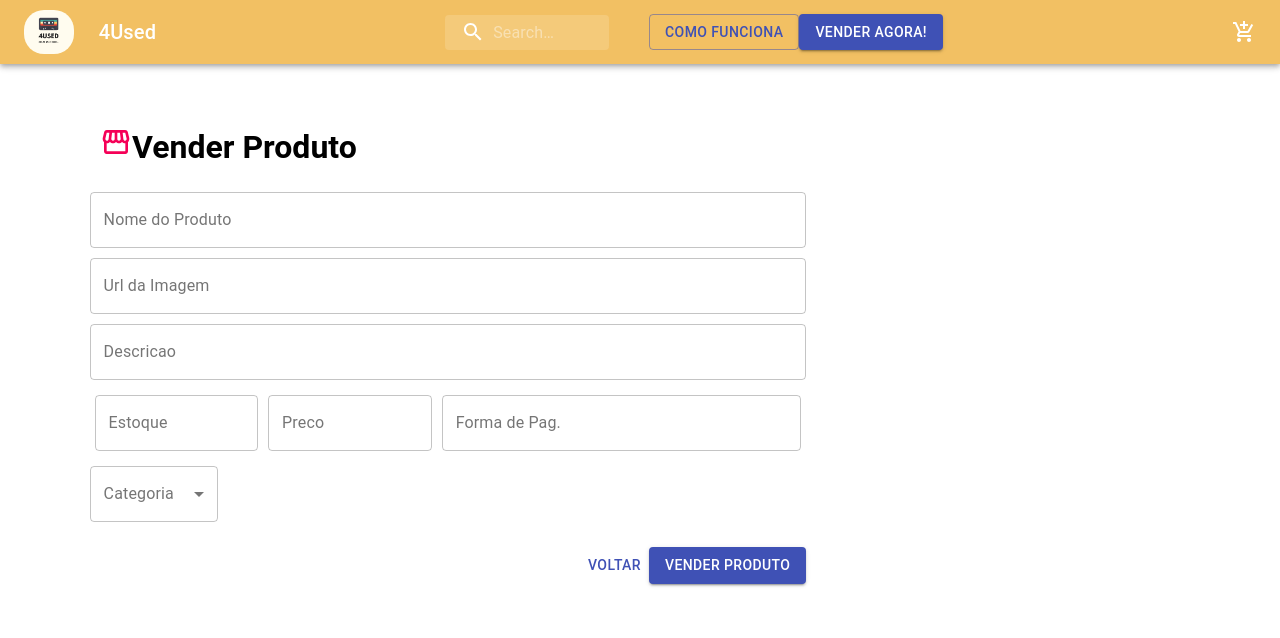
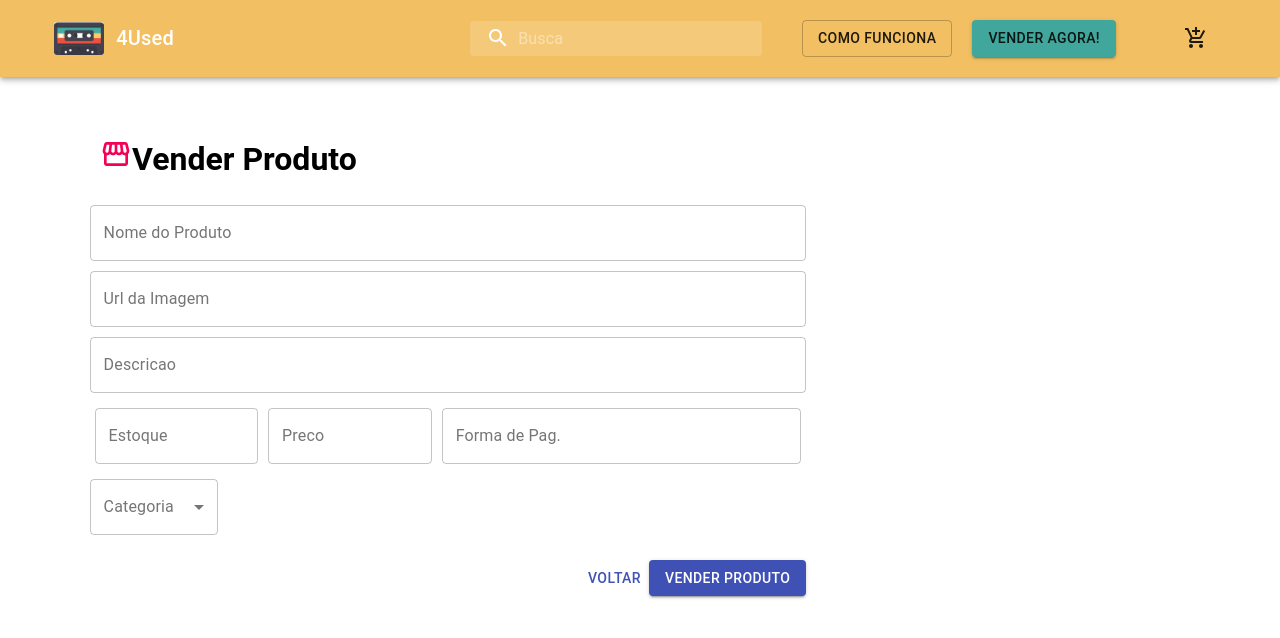
Before and after one commit to future4code/dumont-marketplace4, a React (Create React App) app: page / in a window 1280 px wide. Shown: the top 638 px of the page. Built offline with nearby package versions, Linux system fonts and the light colour scheme.

Commit message:
tool bar com elementos alinhados

```diff
--- a/src/components/NavBar.js
+++ b/src/components/NavBar.js
@@ -10,17 +10,29 @@ import AddShoppingCartIcon from '@material-ui/icons/AddShoppingCart';
 import Logo from '../img/logo.png';
 import styled from 'styled-components';
 
+
 const Img = styled.img`
 max-width: 50px;
-border-radius: 20px;
+border-radius: 3px;
+margin-left: 30px;
 `;
 
 const useStyles = makeStyles((theme) => ({
+
+  button: {
+    backgroundColor: '#41A69C',
+    margin: '20px'
+  },
+
+  buttons: {
+    marginRight:'40px',
+  },
+
     root: {
       background: '#F2C063',
       flexGrow: 1,
+    },
 
-    },
     menuButton: {
       marginRight: theme.spacing(2),
     },
@@ -29,7 +41,7 @@ const useStyles = makeStyles((theme) => ({
       display: 'none',
       [theme.breakpoints.up('sm')]: {
         display: 'block',
-        marginLeft:'2%',
+        marginLeft:'1%',
       },
     },
     search: {
@@ -57,6 +69,7 @@ const useStyles = makeStyles((theme) => ({
     },
     inputRoot: {
       color: 'inherit',
+      marginRight:'10vw',
     },
     inputInput: {
       padding: theme.spacing(1, 1, 1, 0),
@@ -90,7 +103,7 @@ const useStyles = makeStyles((theme) => ({
                 <SearchIcon />
               </div>
               <InputBase
-                placeholder="Search…"
+                placeholder="Busca"
                 classes={{
                   root: classes.inputRoot,
                   input: classes.inputInput,
@@ -99,17 +112,17 @@ const useStyles = makeStyles((theme) => ({
               />
             </div>
 
-            <div className={classes.root}>
+            <div className={classes.buttons}>
 
-            <Button variant="outlined" color="primary">
+            <Button variant="outlined" >
               Como funciona
             </Button>
 
-            <Button variant="contained" color="primary">
+            <Button variant="contained" className={classes.button}>
               Vender agora!
             </Button>
             </div>
-            <AddShoppingCartIcon/>
+            <Button><AddShoppingCartIcon className={classes.buttons}/></Button>
 
           </Toolbar>
         </AppBar>
```
Also changed, not shown: src/img/logo.png.
